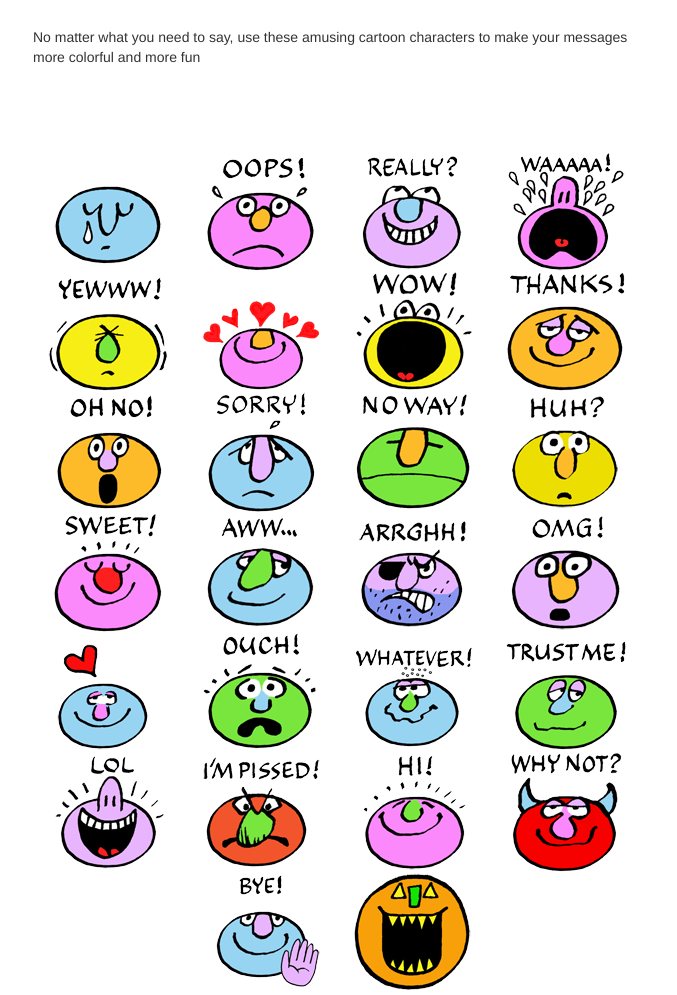
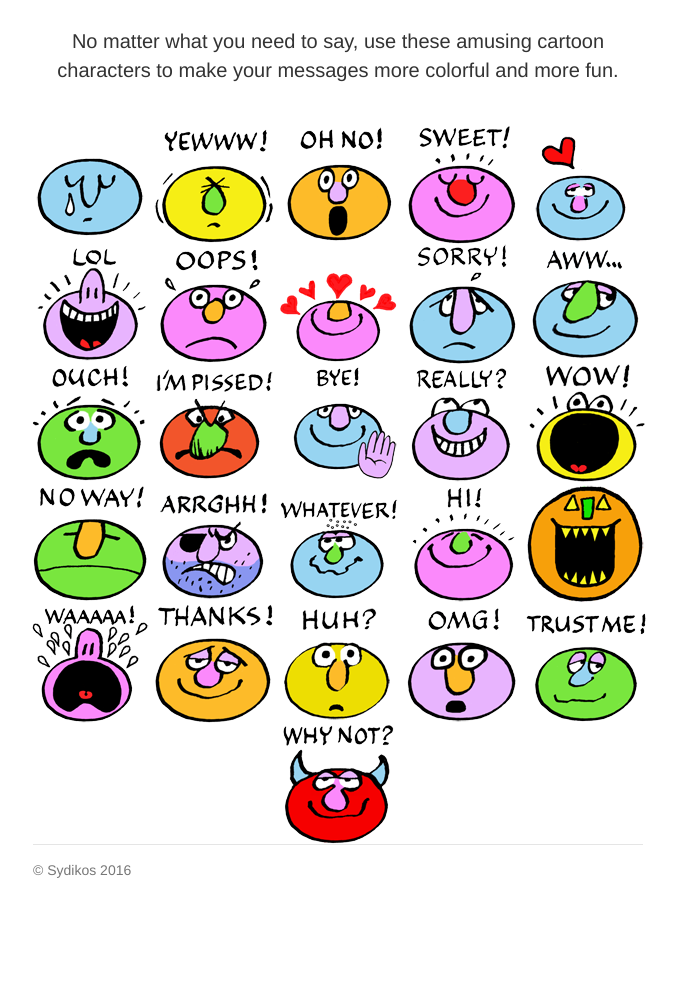
Before and after one commit to paddlefish/feeliefaces_web, a plain HTML site: page index.html in a window 1280 px wide. Shown: the part 410-1405 px from the top of the page, without its empty margins (302-979 px from the left). After the commit the page ends 1315 px from the top, so only its background shows below. Drawn offline with nearby package versions, Linux system fonts and the light colour scheme.

Commit message:
Center grid and fix smushing on smaller devices

```diff
--- a/feeliefaces.css
+++ b/feeliefaces.css
@@ -73,6 +73,16 @@ body {
   margin-top: 1.5rem;
 }
 
+.marketing p {
+  font-size: 1.5rem;
+  text-align: center;
+}
+@media screen and (min-width: 48em) {
+  .marketing p {
+    font-size: 2rem;
+  }
+}
+
 /* Responsive: Portrait tablets and up */
 @media screen and (min-width: 48em) {
   /* Remove the padding we set earlier */
@@ -89,5 +99,19 @@ body {
   /* Remove the bottom border on the jumbotron for visual effect */
   .jumbotron {
     border-bottom: 0;
+    margin: auto;
   }
 }
+
+.sticker img {
+  display: inline-block;
+  max-width: 20vw;
+  width: 120px;
+}
+
+.sticker {
+  text-align: center;
+}
+
+.sticker > div {
+}
--- a/index.html
+++ b/index.html
@@ -28,7 +28,7 @@
     <div class="container">
       <div class="header clearfix">
         <nav>
-          <ul class="nav nav-pills pull-xs-right">
+          <ul class="nav nav-pills pull-md-right">
             <li class="nav-item">
               <a class="nav-link active" href="#">Home <span class="sr-only">(current)</span></a>
             </li>
@@ -49,71 +49,38 @@
       </div>
 
       <div class="row marketing">
-        <p>No matter what you need to say, use these amusing cartoon characters to make your messages more colorful and more fun</p>
+        <p>No matter what you need to say, use these amusing cartoon characters to make your messages more colorful and more fun.</p>
       </div>
 
-      <div class="row marketing">
-        <div class="col-lg-6">
-          <h4></h4>
-          <p></p>
-
-          <h4></h4>
-          <p></p>
-
-          <h4></h4>
-          <p></p>
+      <div class="row sticker">
+        <div>
+          <img src="img/0001.png"/>
+          <img src="img/0002.png"/>
+          <img src="img/0003.png"/>
+          <img src="img/0004.png"/>
+          <img src="img/0005.png"/>
+          <img src="img/0006.png"/>
+          <img src="img/0007.png"/>
+          <img src="img/0008.png"/>
+          <img src="img/0009.png"/>
+          <img src="img/0010.png"/>
+          <img src="img/0011.png"/>
+          <img src="img/0012.png"/>
+          <img src="img/0026.png"/>
+          <img src="img/0013.png"/>
+          <img src="img/0014.png"/>
+          <img src="img/0015.png"/>
+          <img src="img/0016.png"/>
+          <img src="img/0017.png"/>
+          <img src="img/0018.png"/>
+          <img src="img/0025.png"/>
+          <img src="img/0019.png"/>
+          <img src="img/0020.png"/>
+          <img src="img/0021.png"/>
+          <img src="img/0022.png"/>
+          <img src="img/0023.png"/>
+          <img src="img/0024.png"/>
         </div>
-
-        <div class="col-lg-6">
-          <h4></h4>
-          <p></p>
-
-          <h4></h4>
-          <p></p>
-
-          <h4></h4>
-          <p></p>
-        </div>
-      </div>
-
-      <div class="col-xs-3">
-        <div><img src="img/0001.png"/></div>
-        <div><img src="img/0002.png"/></div>
-        <div><img src="img/0003.png"/></div>
-        <div><img src="img/0004.png"/></div>
-        <div><img src="img/0005.png"/></div>
-        <div><img src="img/0006.png"/></div>
-      </div>
-
-      <div class="col-xs-3">
-        <div><img src="img/0007.png"/></div>
-        <div><img src="img/0008.png"/></div>
-        <div><img src="img/0009.png"/></div>
-        <div><img src="img/0010.png"/></div>
-        <div><img src="img/0011.png"/></div>
-        <div><img src="img/0012.png"/></div>
-        <div><img src="img/0026.png"/></div>
-      </div>
-
-      <div class="col-xs-3">
-        <div><img src="img/0013.png"/></div>
-        <div><img src="img/0014.png"/></div>
-        <div><img src="img/0015.png"/></div>
-        <div><img src="img/0016.png"/></div>
-        <div><img src="img/0017.png"/></div>
-        <div><img src="img/0018.png"/></div>
-        <div><img src="img/0025.png"/></div>
-      </div>
-
-      <div class="col-xs-3">
-        <div><img src="img/0019.png"/></div>
-        <div><img src="img/0020.png"/></div>
-        <div><img src="img/0021.png"/></div>
-        <div><img src="img/0022.png"/></div>
-        <div><img src="img/0023.png"/></div>
-        <div><img src="img/0024.png"/></div>
-      </div>
-      <div class="row marketing">
       </div>
 
       <footer class="footer">
```
Also changed, not shown: feeliefaces.js (added, +23 -0 lines).
